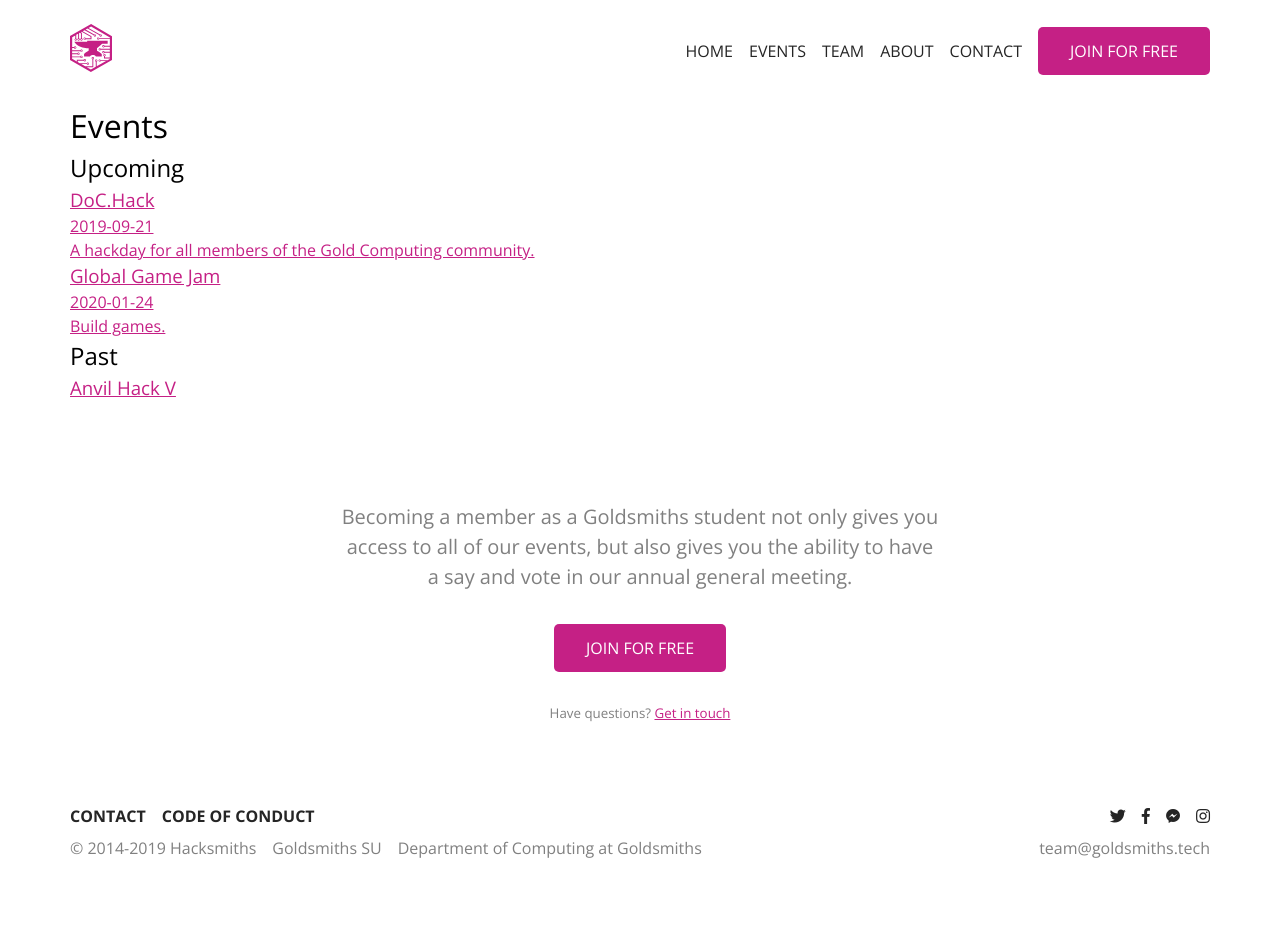
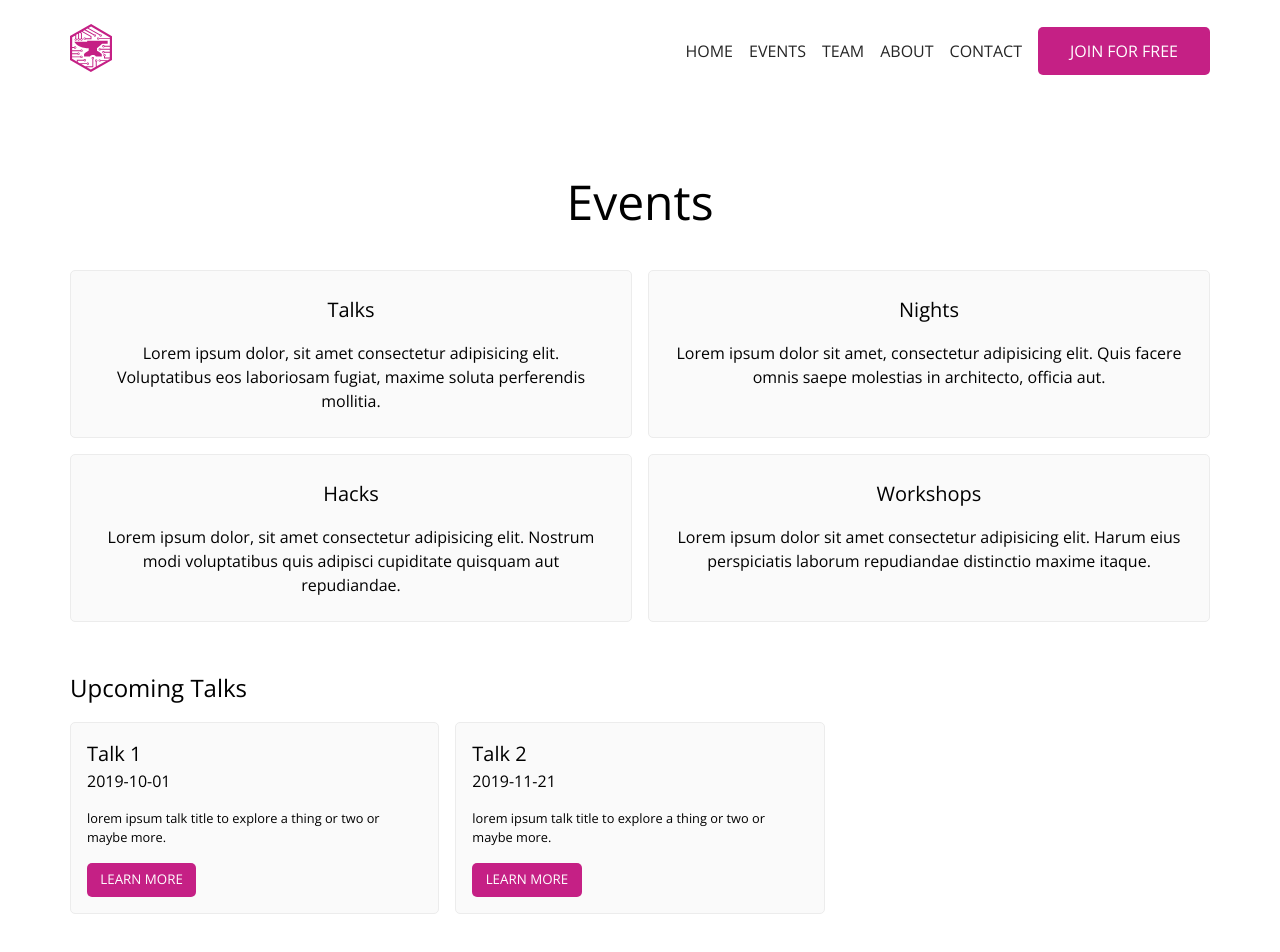
Before and after one commit to skeuomorph/2020.goldsmiths.tech, a Nuxt app: page /events in a window 1280 px wide. Shown: the top 952 px of the page. Before the commit the page ends 924 px from the top, so only its background shows below. Built offline with nearby package versions, Linux system fonts and the light colour scheme.

Commit message:
Events Page

```diff
--- /dev/null
+++ b/components/EventsType.vue
@@ -0,0 +1,63 @@
+<template>
+  <div id='type'>
+    <h2>{{ title }}</h2>
+    <div class="events" v-if='events.outstanding > 0'>
+      <n-link :to='item.path' v-for='item in events.upcoming' :key='item.name' class='event'>
+        <h3>{{ item.name }}</h3>
+        <h4>{{ item.date | moment('ddd Do MMM YYYY') }}</h4>
+        <p>{{ item.desc }}</p>
+        <small class="btn">Learn more</small>
+      </n-link>
+    </div>
+  </div>
+</template>
+
+<style scoped>
+#type {
+  margin-top: 3em;
+}
+h2 {
+  margin-bottom: 1rem;
+}
+.events {
+  display: grid;
+  grid-template-columns: 1fr 1fr 1fr;
+  grid-gap: 1em;
+}
+.event {
+  background: var(--light);
+  border: 1px solid var(--light-2);
+  padding: 1em;
+  border-radius: 5px;
+  text-decoration: none;
+  color: inherit;
+  display: flex;
+  flex-direction: column;
+  justify-content: flex-start;
+  align-items: flex-start;
+}
+.event h3 {
+  font-size: 1.25em;
+}
+.event p {
+  margin: 1rem 0;
+  font-size: 0.8em;
+}
+.btn {
+  padding: 0.5em 1em;
+  margin-top: auto;
+}
+
+@media screen and (max-width: 960px) {
+  .events {
+    grid-template-columns: 1fr;
+  }
+}
+</style>
+
+
+<script>
+export default {
+  props: ['events', 'title', 'outstanding']
+}
+</script>
--- a/pages/events/doc.vue
+++ b/pages/events/doc.vue
@@ -10,7 +10,7 @@
     </EventIntroText>
 
     <!-- Can comment this out if you do not want to display the supporters section -->
-    <EventSupporters :supporters='supporters' :askForSponsorship='askForSponsorship' />
+    <EventSupporters :supporters='supporters' :askForSponsorship='askForSponsorship' v-if='supporters.length > 0' />
     <EventFaq :faqs='faqs' />
   </div>
 </template>
@@ -54,6 +54,7 @@
       ],
 
       // These are the logos to show as supporters. These must be images in the /static/supporters directory, and must be in .png format.
+      // Leave array empty if you want to hide this section
       supporters: ['goldsmiths', 'doc', 'goldsu', 'github'],
       // If false, the line asking for sponsorship will not show
       askForSponsorship: true,
--- a/pages/events/index.vue
+++ b/pages/events/index.vue
@@ -1,61 +1,97 @@
 <template>
-  <div class='container'>
-    <h1>Events</h1>
-    <div id='upcoming'>
-      <h2>Upcoming</h2>
-      <n-link :to='item.path' v-for='item in upcomingEvents' :key='item.name' class='event-single'>
-        <h3>{{ item.name }}</h3>
-        <p>{{ item.date | moment('ddd Do MMM YYYY') }}</p>
-        <p>{{ item.desc }}</p>
-      </n-link>
+  <div class='container' id='events'>
+    <h1 class='title'>Events</h1>
+    <div id="top">
+      <div class="box">
+        <h2>Talks</h2>
+        <p>Lorem ipsum dolor, sit amet consectetur adipisicing elit. Voluptatibus eos laboriosam fugiat, maxime soluta perferendis mollitia.</p>
+      </div>
+      <div class="box">
+        <h2>Nights</h2>
+        <p>Lorem ipsum dolor sit amet, consectetur adipisicing elit. Quis facere omnis saepe molestias in architecto, officia aut.</p>
+      </div>
+      <div class="box">
+        <h2>Hacks</h2>
+        <p>Lorem ipsum dolor, sit amet consectetur adipisicing elit. Nostrum modi voluptatibus quis adipisci cupiditate quisquam aut repudiandae.</p>
+      </div>
+      <div class="box">
+        <h2>Workshops</h2>
+        <p>Lorem ipsum dolor sit amet consectetur adipisicing elit. Harum eius perspiciatis laborum repudiandae distinctio maxime itaque.</p>
+      </div>
     </div>
-
-    <div id='past'>
-      <h2>Past</h2>
-      <n-link :to='item.path' v-for='item in pastEvents' :key='item.name' class='event-single'>
-        <h3>{{ item.name }}</h3>
-      </n-link>
-    </div>
+    <EventsType title='Upcoming Talks' :events='events.talks' />
+    <EventsType title='Upcoming Nights' :events='events.nights' />
+    <EventsType title='Upcoming Hackathons' :events='events.hacks' />
+    <EventsType title='Upcoming Workshops' :events='events.workshops' />
   </div>
 </template>
 
 <script>
+import EventsType from '~/components/EventsType'
 export default {
   data() {
     return {
-      events: [
-        {
-          name: 'Anvil Hack V',
-          desc: 'Build art.',
-          date: '2019-04-19',
-          path: '/events/anvil'
-        },
-        {
-          name: 'DoC.Hack',
-          desc: 'A hackday for all members of the Gold Computing community.',
-          date: '2019-09-21',
-          path: '/events/doc'
-        },
-        {
-          name: 'Global Game Jam',
-          desc: 'Build games.',
-          date: '2020-01-24',
-          path: '/events/games'
-        }
-      ]
     }
   },
   computed: {
-    upcomingEvents() {
-      return this.events.filter(event => {
-        return Date.parse(event.date) - Date.parse(new Date()) >= 0
-      })
-    },
-    pastEvents() {
-      return this.events.filter(event => {
-        return Date.parse(event.date) - Date.parse(new Date()) < 0
-      })
+    events() {
+      return {
+        talks: this.$store.getters.eventsOfType('talk'),
+        nights: this.$store.getters.eventsOfType('night'),
+        hacks: this.$store.getters.eventsOfType('hack'),
+        workshops: this.$store.getters.eventsOfType('workshop')
+      }
     }
+  },
+  components: {
+    EventsType
   }
 }
 </script>
+
+<style scoped>
+#events {
+  margin-top: 4em;
+}
+h1.title {
+  font-size: 3em;
+  margin-bottom: 1rem;
+  text-align: center;
+}
+#top {
+  display: grid;
+  grid-template-columns: repeat(2, 1fr);
+  grid-gap: 1em;
+  margin-top: 2em;
+}
+.box {
+  background: var(--light);
+  border: 1px solid var(--light-2);
+  border-radius: 5px;
+  padding: 1.5em;
+  text-align: center;
+  text-decoration: none;
+  color: inherit;
+}
+.box h2 {
+  font-size: 1.25em;
+}
+.box p {
+  font-size: 1em;
+  margin-top: 1em;
+}
+@media screen and (max-width: 960px) {
+  #events {
+    margin-top: 2em;
+  }
+  #top {
+    grid-template-columns: 1fr;
+  }
+  h1.title {
+    font-size: 1.75em;
+  }
+  .box h2 {
+    font-size: 1.5em;
+  }
+}
+</style>
--- a/pages/team.vue
+++ b/pages/team.vue
@@ -85,6 +85,7 @@
 .person {
   display: inline-block;
   padding: 1em;
+  background: var(--light);
   border: 1px solid var(--light-2);
   border-radius: 7.5px;
   margin-bottom: 1em;
--- /dev/null
+++ b/store/index.js
@@ -0,0 +1,99 @@
+export const state = () => ({
+  events: [
+    {
+      name: 'Anvil Hack V',
+      desc: 'Build art.',
+      date: '2019-04-19',
+      path: '/events/anvil',
+      type: 'hack',
+      onHome: true
+    },
+    {
+      name: 'DoC.Hack',
+      desc: 'A hackday for all members of the Gold Computing community.',
+      date: '2019-09-21',
+      path: '/events/doc',
+      type: 'hack'
+    },
+    {
+      name: 'Talk 1',
+      desc: 'lorem ipsum talk title to explore a thing or two or maybe more.',
+      date: '2019-10-01',
+      path: '/events/talks',
+      type: 'talk'
+    },
+    {
+      name: 'Talk 2',
+      desc: 'lorem ipsum talk title to explore a thing or two or maybe more.',
+      date: '2019-11-21',
+      path: '/events/talks',
+      type: 'talk'
+    },
+    {
+      name: 'Night 1',
+      desc: 'lorem ipsum talk title to explore a thing or two or maybe more.',
+      date: '2019-11-01',
+      path: '/events/nights',
+      type: 'night'
+    },
+    {
+      name: 'Night 2',
+      desc: 'lorem ipsum talk title to explore a thing or two or maybe more.',
+      date: '2020-03-17',
+      path: '/events/nights',
+      type: 'night'
+    },
+    {
+      name: 'Intro to Web Design',
+      desc: 'lorem ipsum talk title to explore a thing or two or maybe more.',
+      date: '2020-10-14',
+      path: '/events/workshops',
+      type: 'night'
+    },
+    {
+      name: 'Intro to React.js',
+      desc: 'lorem ipsum talk title to explore a thing or two or maybe more.',
+      date: '2019-11-11',
+      path: '/events/workshops',
+      type: 'workshop'
+    },
+    {
+      name: 'Global Game Jam',
+      desc: 'Build games.',
+      date: '2020-01-24',
+      path: '/events/games',
+      type: 'workshop'
+    }
+  ]
+})
+
+export const getters = {
+  upcomingEvents: state => {
+    return state.events.filter(event => {
+      return Date.parse(event.date) - Date.parse(new Date()) >= 0
+    })
+  },
+  pastEvents: state => {
+    return state.events.filter(event => {
+      return Date.parse(event.date) - Date.parse(new Date()) < 0
+    })
+  },
+  eventsOfType: state => type => {
+    // return state.things.find(thing => thing.id === id)
+    const events = state.events.filter(event => event.type == type)
+    const upcoming = events.filter(event => Date.parse(event.date) - Date.parse(new Date()) >= 0)
+    const past = events.filter(event => Date.parse(event.date) - Date.parse(new Date()) < 0)
+    const outstanding = upcoming.length;
+    return { upcoming, past, outstanding }
+  },
+  homeEvent: state => {
+    return state.events.filter(event => event.onHome)[0]
+  }
+  // eventsOfType: (state, type) => {
+    // const events = state.events.filter(event => event.type == type)
+    // const upcoming = events.filter(event => Date.parse(event.date) - Date.parse(new Date()) >= 0)
+    // const past = events.filter(event => Date.parse(event.date) - Date.parse(new Date()) < 0)
+
+    // return { upcoming, past }
+  // }
+}
```
